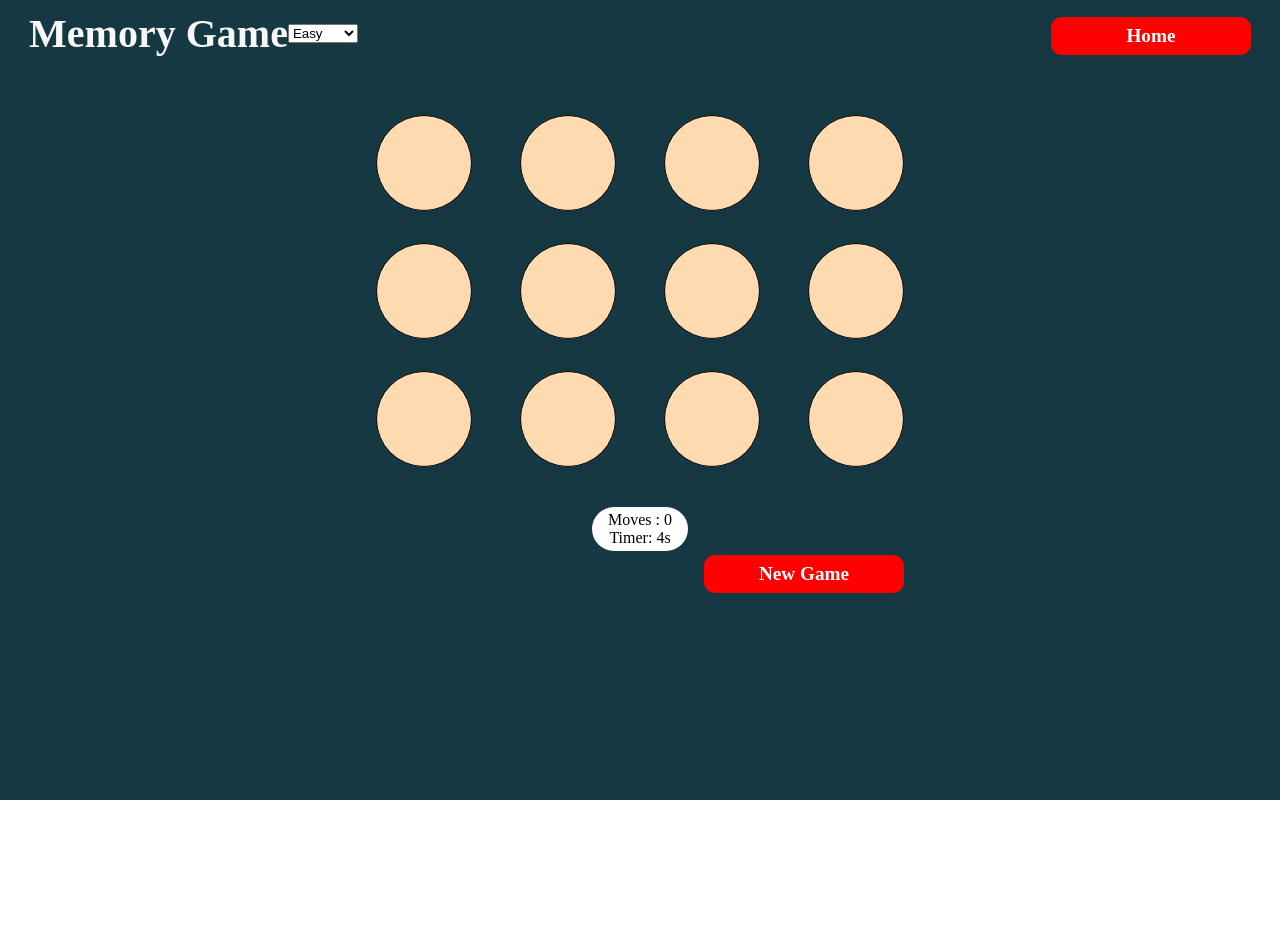
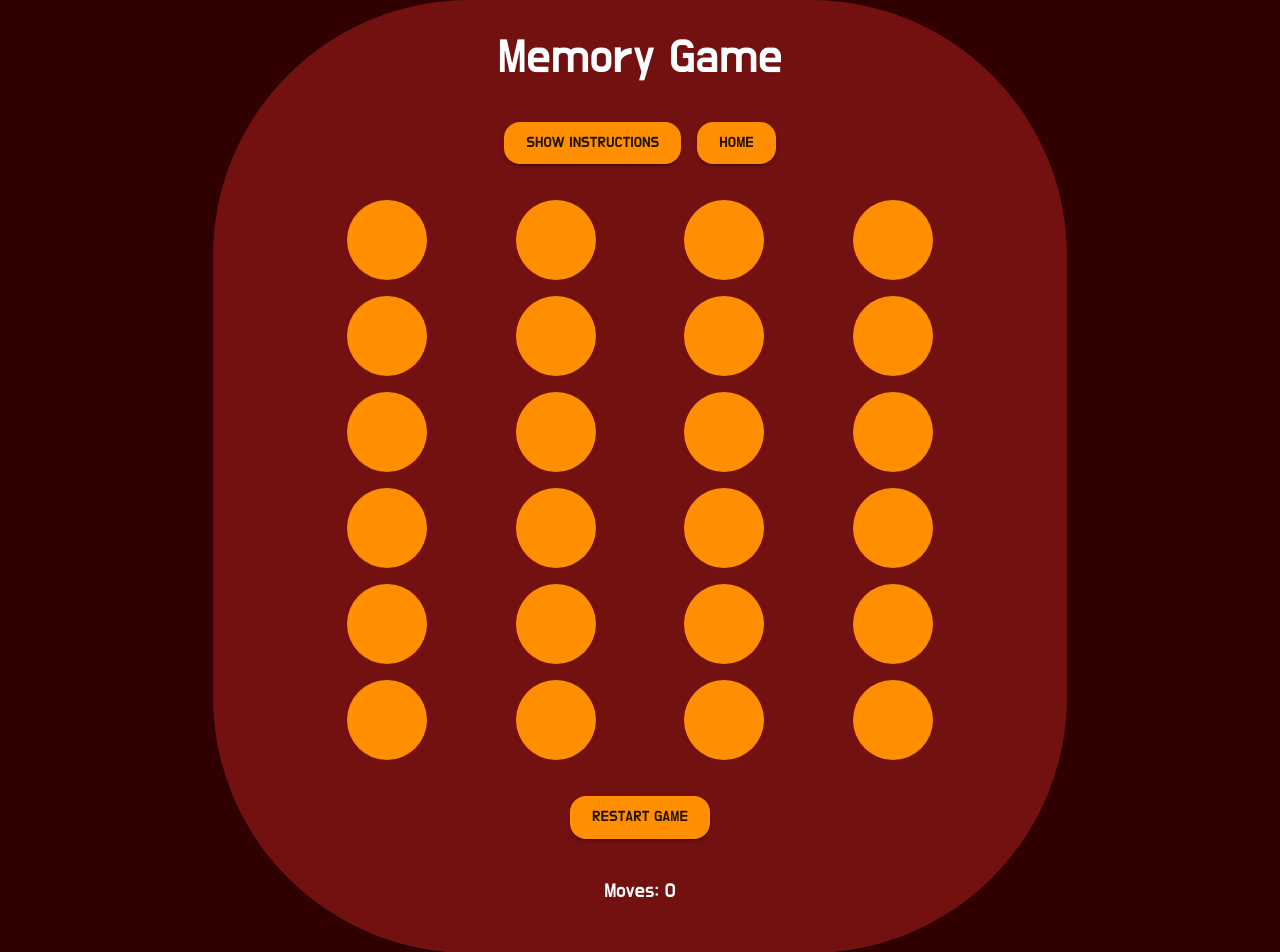
Before and after one commit to idrissziadi/Game-Hub, a React (Create React App) app: page /memorygame in a window 1280 px wide. Before the commit the page ends 800 px from the top, so only its background shows below. Built offline with nearby package versions, Linux system fonts and the light colour scheme; no server answers.

Commit message:
Modif Memory Game

```diff
--- a/src/pages/FlipGame.jsx
+++ b/src/pages/FlipGame.jsx
@@ -1,164 +1,170 @@
-// src/App.js
+import React from "react";
+import { useNavigate } from "react-router-dom";
+import { Howl } from 'howler';
+import { ThemeProvider, Container, Button, Select, MenuItem, Typography } from '@mui/material';
+import theme from '../theme';  // Adjust the path as necessary
+import paperSoundFile from './../assets/paper.mp3';
+import clickSoundFile from './../assets/button.wav';
+import './../styles/MemoryGame.css';
 
-import React, { useState, useEffect } from 'react';
-import { Button, Grid, Paper, Typography, Dialog, DialogTitle, DialogContent, DialogActions, DialogContentText, ThemeProvider } from "@mui/material";
-import { keyframes } from '@emotion/react';
-import { Howl } from 'howler'; // Import Howler for sound
-import { useNavigate } from 'react-router-dom'; // Import useNavigate for routing
-import Pile from "./../components/Pile";
-import Face from "./../components/Face";
-import theme from '../theme';
+const Data = [
+  { id: 1, name: "react", img: "https://media.geeksforgeeks.org/wp-content/uploads/20230927165802/atom-4.png", matched: false },
+  { id: 2, name: "java", img: "https://media.geeksforgeeks.org/wp-content/uploads/20230927165803/java.png", matched: false },
+  { id: 3, name: "css", img: "https://media.geeksforgeeks.org/wp-content/uploads/20230927165803/css-3-1.png", matched: false },
+  { id: 4, name: "node", img: "https://media.geeksforgeeks.org/wp-content/uploads/20230927165805/nodejs-1.png", matched: false },
+  { id: 5, name: "html", img: "https://media.geeksforgeeks.org/wp-content/uploads/20230927165806/html-5-1.png", matched: false },
+  { id: 6, name: "js", img: "https://media.geeksforgeeks.org/wp-content/uploads/20230927165804/js-3.png", matched: false },
+  { id: 7, name: "react", img: "https://media.geeksforgeeks.org/wp-content/uploads/20230927165802/atom-4.png", matched: false },
+  { id: 8, name: "java", img: "https://media.geeksforgeeks.org/wp-content/uploads/20230927165803/java.png", matched: false },
+  { id: 9, name: "css", img: "https://media.geeksforgeeks.org/wp-content/uploads/20230927165803/css-3-1.png", matched: false },
+  { id: 10, name: "node", img: "https://media.geeksforgeeks.org/wp-content/uploads/20230927165805/nodejs-1.png", matched: false },
+  { id: 11, name: "html", img: "https://media.geeksforgeeks.org/wp-content/uploads/20230927165806/html-5-1.png", matched: false },
+  { id: 12, name: "js", img: "https://media.geeksforgeeks.org/wp-content/uploads/20230927165804/js-3.png", matched: false },
+];
 
-const bounce = keyframes`
-  0%, 20%, 50%, 80%, 100% {
-    transform: translateY(0);
-  }
-  40% {
-    transform: translateY(-30px);
-  }
-  60% {
-    transform: translateY(-15px);
-  }
-`;
+function Card({ item, handleSelectedCards, toggled, stopflip }) {
+  const paperSound = new Howl({ src: [paperSoundFile] });
 
-// Define the click sound
-const clickSound = new Howl({ src: ['/assets/button.wav'] });
+  return (
+    <div className="item" onClick={() => !stopflip && paperSound.play() && handleSelectedCards(item)}>
+      <div className={toggled ? "toggled" : ""}>
+        <img className="face" src={item.img} alt="face" />
+        <div className="back"></div>
+      </div>
+    </div>
+  );
+}
 
-function FlipGame() {
-  const navigate = useNavigate(); // Initialize navigate
-  const [numberFlips, setNumberFlips] = useState(0);
-  const [numberHeads, setNumberHeads] = useState(0);
-  const [numberTails, setNumberTails] = useState(0);
-  const [componentIndex, setComponentIndex] = useState(0);
-  const [flipHistory, setFlipHistory] = useState([]);
-  const [longestStreak, setLongestStreak] = useState({ heads: 0, tails: 0 });
-  const [currentStreak, setCurrentStreak] = useState({ heads: 0, tails: 0 });
-  const [openDialog, setOpenDialog] = useState(false);
+function MemoryGame() {
+  const [cardsArray, setCardsArray] = React.useState([]);
+  const [moves, setMoves] = React.useState(0);
+  const [firstCard, setFirstCard] = React.useState(null);
+  const [secondCard, setSecondCard] = React.useState(null);
+  const [stopFlip, setStopFlip] = React.useState(false);
+  const [won, setWon] = React.useState(0);
+  const [timer, setTimer] = React.useState(0);
+  const [difficulty, setDifficulty] = React.useState("easy");
+  const navigate = useNavigate();
 
-  useEffect(() => {
-    // Animation happens only once on component mount
-    const timer = setTimeout(() => {
-      document.getElementById('animation-container').style.animation = `${bounce} 2s infinite`;
-    }, 100);
+  const buttonClickSound = new Howl({ src: [clickSoundFile] });
 
-    return () => clearTimeout(timer);
-  }, []);
-
-  function playClickSound() {
-    clickSound.play(); // Play the click sound
+  function NewGame() {
+    buttonClickSound.play();
+    setTimeout(() => {
+      const randomOrderArray = Data.sort(() => 0.5 - Math.random());
+      setCardsArray(randomOrderArray);
+      setMoves(0);
+      setFirstCard(null);
+      setSecondCard(null);
+      setWon(0);
+      setTimer(0);
+    }, 1200);
   }
 
-  function handleFlip() {
-    playClickSound(); // Play the click sound
-    const index = Math.round(Math.random());
-    setComponentIndex(index);
-    setNumberFlips(prevNumberFlips => prevNumberFlips + 1);
-    if (index === 0) {
-      setNumberHeads(prevNumberHeads => prevNumberHeads + 1);
-      setCurrentStreak(prevStreak => ({ ...prevStreak, heads: prevStreak.heads + 1, tails: 0 }));
+  function handleSelectedCards(item) {
+    if (firstCard !== null && firstCard.id !== item.id) {
+      setSecondCard(item);
     } else {
-      setNumberTails(prevNumberTails => prevNumberTails + 1);
-      setCurrentStreak(prevStreak => ({ ...prevStreak, tails: prevStreak.tails + 1, heads: 0 }));
-    }
-
-    setFlipHistory(prevHistory => [...prevHistory, index === 0 ? "Heads" : "Tails"]);
-
-    if (currentStreak.heads > longestStreak.heads) {
-      setLongestStreak(prevStreak => ({ ...prevStreak, heads: currentStreak.heads }));
-    }
-    if (currentStreak.tails > longestStreak.tails) {
-      setLongestStreak(prevStreak => ({ ...prevStreak, tails: currentStreak.tails }));
+      setFirstCard(item);
     }
   }
 
-  function handleReset() {
-    playClickSound(); // Play the click sound
-    setNumberFlips(0);
-    setNumberHeads(0);
-    setNumberTails(0);
-    setFlipHistory([]);
-    setCurrentStreak({ heads: 0, tails: 0 });
-    setLongestStreak({ heads: 0, tails: 0 });
+  React.useEffect(() => {
+    if (firstCard && secondCard) {
+      setStopFlip(true);
+      if (firstCard.name === secondCard.name) {
+        setCardsArray((prevArray) => {
+          return prevArray.map((unit) => {
+            if (unit.name === firstCard.name) {
+              return { ...unit, matched: true };
+            } else {
+              return unit;
+            }
+          });
+        });
+        setWon((preVal) => preVal + 1);
+        removeSelection();
+      } else {
+        setTimeout(() => {
+          removeSelection();
+        }, 1000);
+      }
+    }
+  }, [firstCard, secondCard]);
+
+  function removeSelection() {
+    setFirstCard(null);
+    setSecondCard(null);
+    setStopFlip(false);
+    setMoves((prevValue) => prevValue + 1);
   }
 
-  function handleOpenDialog() {
-    playClickSound(); // Play the click sound
-    setOpenDialog(true);
-  }
+  React.useEffect(() => {
+    NewGame();
+  }, []);
 
-  function handleCloseDialog() {
-    playClickSound(); // Play the click sound
-    setOpenDialog(false);
-  }
+  React.useEffect(() => {
+    let interval;
+    if (won !== 6) {
+      interval = setInterval(() => {
+        setTimer((prev) => prev + 1);
+      }, 1000);
+    } else if (won === 6) {
+      clearInterval(interval);
+    }
+    return () => clearInterval(interval);
+  }, [won]);
 
   return (
     <ThemeProvider theme={theme}>
-      <Grid container minHeight={"100vh"} sx={{ display: "flex", justifyContent: "center", alignItems: "center", background: theme.palette.background.default, padding: '20px' }}>
-        <Paper sx={{ padding: "40px", borderRadius: theme.shape.borderRadius, background: theme.palette.background.paper, width: '100%', maxWidth: '800px', boxShadow: '0px 4px 20px rgba(0, 0, 0, 0.5)' }}>
-          <Grid container spacing={4} id="animation-container">
-            <Grid item xs={12} sx={{ display: "flex", justifyContent: "center", marginBottom: "20px" }}>
-              <Typography variant="h3" sx={{ fontFamily: theme.typography.fontFamily, color: theme.palette.primary.main }}>Let's Flip A Coin</Typography>
-            </Grid>
-
-            <Grid item xs={12} sx={{ display: "flex", justifyContent: "center" }}>
-              {componentIndex === 0 ? <Face /> : <Pile />}
-            </Grid>
-
-            <Grid item xs={12} sx={{ display: "flex", justifyContent: "center", marginBottom: "20px" }}>
-              <Grid container spacing={2} justifyContent="center">
-                <Grid item>
-                  <Button variant="contained" size="large" onClick={handleFlip} sx={{ width: '150px', fontSize: '1.2rem', background: theme.palette.primary.main }}>
-                    Flip Me!
-                  </Button>
-                </Grid>
-                <Grid item>
-                  <Button variant="contained" size="large" onClick={handleOpenDialog} sx={{ width: '300px', fontSize: '1.2rem', background: theme.palette.primary.main }}>
-                    Show Stats
-                  </Button>
-                </Grid>
-                <Grid item>
-                  <Button variant="outlined" size="large" onClick={handleReset} sx={{ width: '150px', fontSize: '1.2rem', color: theme.palette.primary.main, borderColor: theme.palette.primary.main }}>
-                    Reset
-                  </Button>
-                </Grid>
-              </Grid>
-            </Grid>
-
-            <Grid item xs={12} sx={{ display: "flex", justifyContent: "center" }}>
-              <Button
-                variant="contained"
-                color="secondary"
-                onClick={() => {navigate('/Home') ; playClickSound(); }  }
-                sx={{ mt: 3, ml: 2, width: '150px' }}
-              >
-                Home
-              </Button>
-            </Grid>
-          </Grid>
-        </Paper>
-      </Grid>
-
-      <Dialog open={openDialog} onClose={handleCloseDialog} maxWidth="sm" fullWidth>
-        <DialogTitle>Flip Statistics</DialogTitle>
-        <DialogContent>
-          <DialogContentText>
-            Out of {numberFlips} flips, there have been {numberHeads} heads and {numberTails} tails
-          </DialogContentText>
-          <DialogContentText>
-            Longest Heads Streak: {longestStreak.heads} | Longest Tails Streak: {longestStreak.tails}
-          </DialogContentText>
-          <DialogContentText>
-            Flip History: {flipHistory.join(", ")}
-          </DialogContentText>
-        </DialogContent>
-        <DialogActions>
-          <Button onClick={handleCloseDialog} color="primary">
-            Close
+      <Container className="App" maxWidth="sm">
+        <div className="container">
+          <div className="header">
+            <Typography variant="h3" gutterBottom>Memory Game</Typography>
+            <Select
+              value={difficulty}
+              onChange={(e) => setDifficulty(e.target.value)}
+            >
+              <MenuItem value="easy">Easy</MenuItem>
+              <MenuItem value="medium">Medium</MenuItem>
+              <MenuItem value="hard">Hard</MenuItem>
+            </Select>
+            <Button
+              variant="contained"
+              color="primary"
+              onClick={() => { buttonClickSound.play(); navigate('/Home'); }}
+            >
+              Home
+            </Button>
+          </div>
+          <div className="board">
+            {cardsArray.map((item) => (
+              <Card
+                item={item}
+                key={item.id}
+                handleSelectedCards={handleSelectedCards}
+                toggled={item === firstCard || item === secondCard || item.matched === true}
+                stopflip={stopFlip}
+              />
+            ))}
+          </div>
+          {won !== 6 ? (
+            <div className="comments">
+              <Typography>Moves : {moves}</Typography>
+              <Typography>Timer: {timer}s</Typography>
+            </div>
+          ) : (
+            <div className="comments">
+              <Typography>🎉 You Won in {moves} moves and {timer} seconds! 🎉</Typography>
+            </div>
+          )}
+          <Button variant="contained" color="secondary" onClick={NewGame}>
+            New Game
           </Button>
-        </DialogActions>
-      </Dialog>
+        </div>
+      </Container>
     </ThemeProvider>
   );
 }
 
-export default FlipGame;
+export default MemoryGame;
--- a/src/pages/MemoryGame.jsx
+++ b/src/pages/MemoryGame.jsx
@@ -1,171 +1,162 @@
-import React from "react";
-import { useNavigate } from "react-router-dom";
+import React, { useState, useEffect } from 'react';
+import { Button, Grid, IconButton, Paper, Typography, Modal, Box } from '@mui/material';
+import { useTheme } from '@mui/material/styles';
 import { Howl } from 'howler';
-import paperSoundFile from './../assets/paper.mp3';
-import clickSoundFile from './../assets/button.wav';
-import './../styles/MemoryGame.css';
+import { useNavigate } from 'react-router-dom'; // Import useNavigate for navigation
 
-// Define the data array
-const Data = [
-  { id: 1, name: "react", img: "https://media.geeksforgeeks.org/wp-content/uploads/20230927165802/atom-4.png", matched: false },
-  { id: 2, name: "java", img: "https://media.geeksforgeeks.org/wp-content/uploads/20230927165803/java.png", matched: false },
-  { id: 3, name: "css", img: "https://media.geeksforgeeks.org/wp-content/uploads/20230927165803/css-3-1.png", matched: false },
-  { id: 4, name: "node", img: "https://media.geeksforgeeks.org/wp-content/uploads/20230927165805/nodejs-1.png", matched: false },
-  { id: 5, name: "html", img: "https://media.geeksforgeeks.org/wp-content/uploads/20230927165806/html-5-1.png", matched: false },
-  { id: 6, name: "js", img: "https://media.geeksforgeeks.org/wp-content/uploads/20230927165804/js-3.png", matched: false },
-  { id: 7, name: "react", img: "https://media.geeksforgeeks.org/wp-content/uploads/20230927165802/atom-4.png", matched: false },
-  { id: 8, name: "java", img: "https://media.geeksforgeeks.org/wp-content/uploads/20230927165803/java.png", matched: false },
-  { id: 9, name: "css", img: "https://media.geeksforgeeks.org/wp-content/uploads/20230927165803/css-3-1.png", matched: false },
-  { id: 10, name: "node", img: "https://media.geeksforgeeks.org/wp-content/uploads/20230927165805/nodejs-1.png", matched: false },
-  { id: 11, name: "html", img: "https://media.geeksforgeeks.org/wp-content/uploads/20230927165806/html-5-1.png", matched: false },
-  { id: 12, name: "js", img: "https://media.geeksforgeeks.org/wp-content/uploads/20230927165804/js-3.png", matched: false },
-];
+// Updated paths assuming files are in the public/assets folder
+const flipSound = new Howl({ src: ['/assets/flip.wav'] });
+const matchSound = new Howl({ src: ['/assets/match.mp3'] });
+const winSound = new Howl({ src: ['/assets/win.mp3'] });
+const loseSound = new Howl({ src: ['/assets/lose.mp3'] });
+const clickSound = new Howl({ src: ['/assets/button.wav'] });
 
-// Card component
-function Card({ item, handleSelectedCards, toggled, stopflip }) {
-  const paperSound = new Howl({ src: [paperSoundFile] });
+const initialCards = () => {
+  const icons = ['🍎', '🍌', '🍇', '🍉', '🍓', '🍒', '🍑', '🍍', '🍅', '🥝', '🍋', '🍊'];
+  const cards = [...icons, ...icons]
+    .map((icon) => ({ icon, id: Math.random() }))
+    .sort(() => Math.random() - 0.5);
+  return cards;
+};
+
+const MemoryGame = () => {
+  const theme = useTheme();
+  const navigate = useNavigate();
+
+  const [cards, setCards] = useState(initialCards());
+  const [flippedCards, setFlippedCards] = useState([]);
+  const [matchedCards, setMatchedCards] = useState([]);
+  const [gameWon, setGameWon] = useState(false);
+  const [modalOpen, setModalOpen] = useState(false);
+  const [moves, setMoves] = useState(0);
+
+  useEffect(() => {
+    if (matchedCards.length === cards.length) {
+      setGameWon(true);
+      winSound.play();
+    }
+  }, [matchedCards]);
+
+  const handleShowInstructions = () => {
+    setModalOpen(true);
+    clickSound.play();
+  };
+
+  const handleCloseInstructions = () => {
+    setModalOpen(false);
+    clickSound.play();
+  };
+
+  const handleCardClick = (card) => {
+    if (flippedCards.length < 2 && !flippedCards.includes(card) && !matchedCards.includes(card)) {
+      flipSound.play();
+      setFlippedCards((prev) => [...prev, card]);
+    }
+  };
+
+  useEffect(() => {
+    if (flippedCards.length === 2) {
+      setMoves(moves + 1);
+      const [firstCard, secondCard] = flippedCards;
+
+      if (firstCard.icon === secondCard.icon) {
+        setMatchedCards((prev) => [...prev, firstCard, secondCard]);
+        matchSound.play();
+      }
+
+      setTimeout(() => setFlippedCards([]), 1000);
+    }
+  }, [flippedCards]);
+
+  const handleRestart = () => {
+    clickSound.play();
+    setCards(initialCards());
+    setFlippedCards([]);
+    setMatchedCards([]);
+    setGameWon(false);
+    setMoves(0);
+  };
+
+  const handleHome = () => {
+    clickSound.play();
+    navigate('/Home');
+  };
 
   return (
-    <div className="item" onClick={() => !stopflip && paperSound.play() && handleSelectedCards(item)}>
-      <div className={toggled ? "toggled" : ""}>
-        <img className="face" src={item.img} alt="face" />
-        <div className="back"></div>
-      </div>
-    </div>
+    <Grid container minHeight={"100vh"} sx={{ display: "flex", justifyContent: "center", alignItems: "center", background: theme.palette.background.default }}>
+      <Grid item xs={12} md={8}>
+        <Paper sx={{ padding: "30px", borderRadius: theme.shape.borderRadius, background: theme.palette.background.paper }}>
+          <Grid container spacing={2} direction="column">
+            <Grid item xs={12} sx={{ display: "flex", justifyContent: "center", marginBottom: "20px" }}>
+              <Typography variant='h3'>Memory Game</Typography>
+            </Grid>
+
+            <Grid item xs={12} sx={{ display: "flex", justifyContent: "center", marginBottom: "20px" }}>
+              <Button variant='contained' size='large' onClick={handleShowInstructions}>
+                Show Instructions
+              </Button>
+              <Button variant='contained' size='large' onClick={handleHome} sx={{ marginLeft: 2 }}>
+                Home
+              </Button>
+            </Grid>
+
+            <Grid item xs={12}>
+              <Grid container spacing={2} sx={{ display: "flex", justifyContent: "center" }}>
+                {cards.map((card, index) => (
+                  <Grid item key={index} xs={3} md={2.5} sx={{
+                    display: "flex",
+                    justifyContent: "center",
+                    alignItems: "center"
+                  }}>
+                    <IconButton onClick={() => handleCardClick(card)} disabled={flippedCards.includes(card) || matchedCards.includes(card)} sx={{
+                      width: 80,
+                      height: 80,
+                      borderRadius: "50%",
+                      background: flippedCards.includes(card) || matchedCards.includes(card) ? theme.palette.secondary.main : theme.palette.primary.main,
+                      display: "flex",
+                      justifyContent: "center",
+                      alignItems: "center"
+                    }}>
+                      <Typography variant='h6'>
+                        {(flippedCards.includes(card) || matchedCards.includes(card)) && card.icon}
+                      </Typography>
+                    </IconButton>
+                  </Grid>
+                ))}
+              </Grid>
+            </Grid>
+
+            <Grid item xs={12} sx={{ display: "flex", justifyContent: "center", marginTop: "20px", marginBottom: "20px" }}>
+              <Button variant='contained' size='large' onClick={handleRestart}>
+                Restart Game
+              </Button>
+            </Grid>
+
+            <Grid item xs={12} sx={{ display: "flex", justifyContent: "center" }}>
+              <Typography variant='h6'>Moves: {moves}</Typography>
+            </Grid>
+
+            <Grid item xs={12} sx={{ display: "flex", justifyContent: "center" }}>
+              {gameWon && <Typography variant='h5'>Congratulations! You won!</Typography>}
+            </Grid>
+          </Grid>
+        </Paper>
+      </Grid>
+
+      {/* Instructions Modal */}
+      <Modal open={modalOpen} onClose={handleCloseInstructions}>
+        <Box sx={{ p: 4, maxWidth: 400, margin: 'auto', bgcolor: 'background.paper', borderRadius: 2 }}>
+          <Typography variant='h6'>Instructions</Typography>
+          <Typography variant='body1' sx={{ mt: 2 }}>
+            Flip the cards to match pairs of icons. Try to match all pairs with the least number of moves.
+          </Typography>
+          <Button variant='contained' onClick={handleCloseInstructions} sx={{ mt: 2 }}>
+            Close
+          </Button>
+        </Box>
+      </Modal>
+    </Grid>
   );
-}
-
-// GameBoard component
-function MemoryGame() {
-  const [cardsArray, setCardsArray] = React.useState([]);
-  const [moves, setMoves] = React.useState(0);
-  const [firstCard, setFirstCard] = React.useState(null);
-  const [secondCard, setSecondCard] = React.useState(null);
-  const [stopFlip, setStopFlip] = React.useState(false);
-  const [won, setWon] = React.useState(0);
-  const [timer, setTimer] = React.useState(0);
-  const [difficulty, setDifficulty] = React.useState("easy");
-  const navigate = useNavigate();
-
-  const buttonClickSound = new Howl({ src: [clickSoundFile] });
-
-  // Function to start a new game
-  function NewGame() {
-    buttonClickSound.play();
-    setTimeout(() => {
-      const randomOrderArray = Data.sort(() => 0.5 - Math.random());
-      setCardsArray(randomOrderArray);
-      setMoves(0);
-      setFirstCard(null);
-      setSecondCard(null);
-      setWon(0);
-      setTimer(0);
-    }, 1200);
-  }
-
-  // Function to handle selected cards
-  function handleSelectedCards(item) {
-    if (firstCard !== null && firstCard.id !== item.id) {
-      setSecondCard(item);
-    } else {
-      setFirstCard(item);
-    }
-  }
-
-  // Effect to check if the selected cards match
-  React.useEffect(() => {
-    if (firstCard && secondCard) {
-      setStopFlip(true);
-      if (firstCard.name === secondCard.name) {
-        setCardsArray((prevArray) => {
-          return prevArray.map((unit) => {
-            if (unit.name === firstCard.name) {
-              return { ...unit, matched: true };
-            } else {
-              return unit;
-            }
-          });
-        });
-        setWon((preVal) => preVal + 1);
-        removeSelection();
-      } else {
-        setTimeout(() => {
-          removeSelection();
-        }, 1000);
-      }
-    }
-  }, [firstCard, secondCard]);
-
-  // Function to remove selected cards and reset states
-  function removeSelection() {
-    setFirstCard(null);
-    setSecondCard(null);
-    setStopFlip(false);
-    setMoves((prevValue) => prevValue + 1);
-  }
-
-  // Start the game for the first time
-  React.useEffect(() => {
-    NewGame();
-  }, []);
-
-  // Timer Effect
-  React.useEffect(() => {
-    let interval;
-    if (won !== 6) {
-      interval = setInterval(() => {
-        setTimer((prev) => prev + 1);
-      }, 1000);
-    } else if (won === 6) {
-      clearInterval(interval);
-    }
-    return () => clearInterval(interval);
-  }, [won]);
-
-  return (
-    <div className="App">
-      <div className="container">
-        <div className="header">
-          <h1>Memory Game</h1>
-          <select value={difficulty} onChange={(e) => setDifficulty(e.target.value)}>
-            <option value="easy">Easy</option>
-            <option value="medium">Medium</option>
-            <option value="hard">Hard</option>
-          </select>
-          <button className="button" onClick={() => { buttonClickSound.play(); navigate('/Home'); }}>
-            Home
-          </button>
-        </div>
-        <div className="board">
-          {
-            // Render cards
-            cardsArray.map((item) => (
-              <Card
-                item={item}
-                key={item.id}
-                handleSelectedCards={handleSelectedCards}
-                toggled={item === firstCard || item === secondCard || item.matched === true}
-                stopflip={stopFlip}
-              />
-            ))
-          }
-        </div>
-        {won !== 6 ? (
-          <div className="comments">
-            Moves : {moves} <br />
-            Timer: {timer}s
-          </div>
-        ) : (
-          <div className="comments">
-            🎉 You Won in {moves} moves and {timer} seconds! 🎉
-          </div>
-        )}
-        <button className="button" onClick={NewGame}>
-          New Game
-        </button>
-      </div>
-    </div>
-  );
-}
+};
 
 export default MemoryGame;
```
